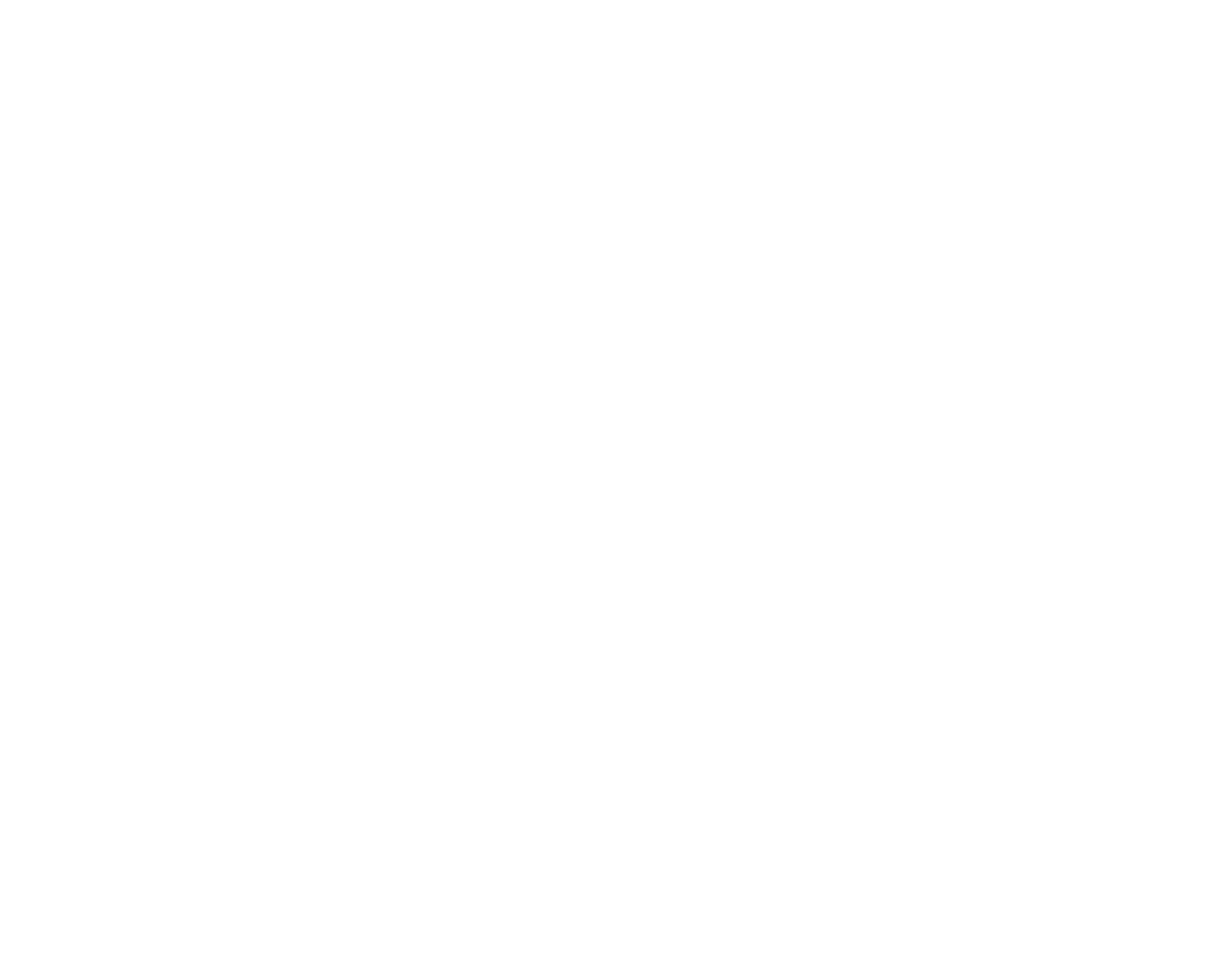
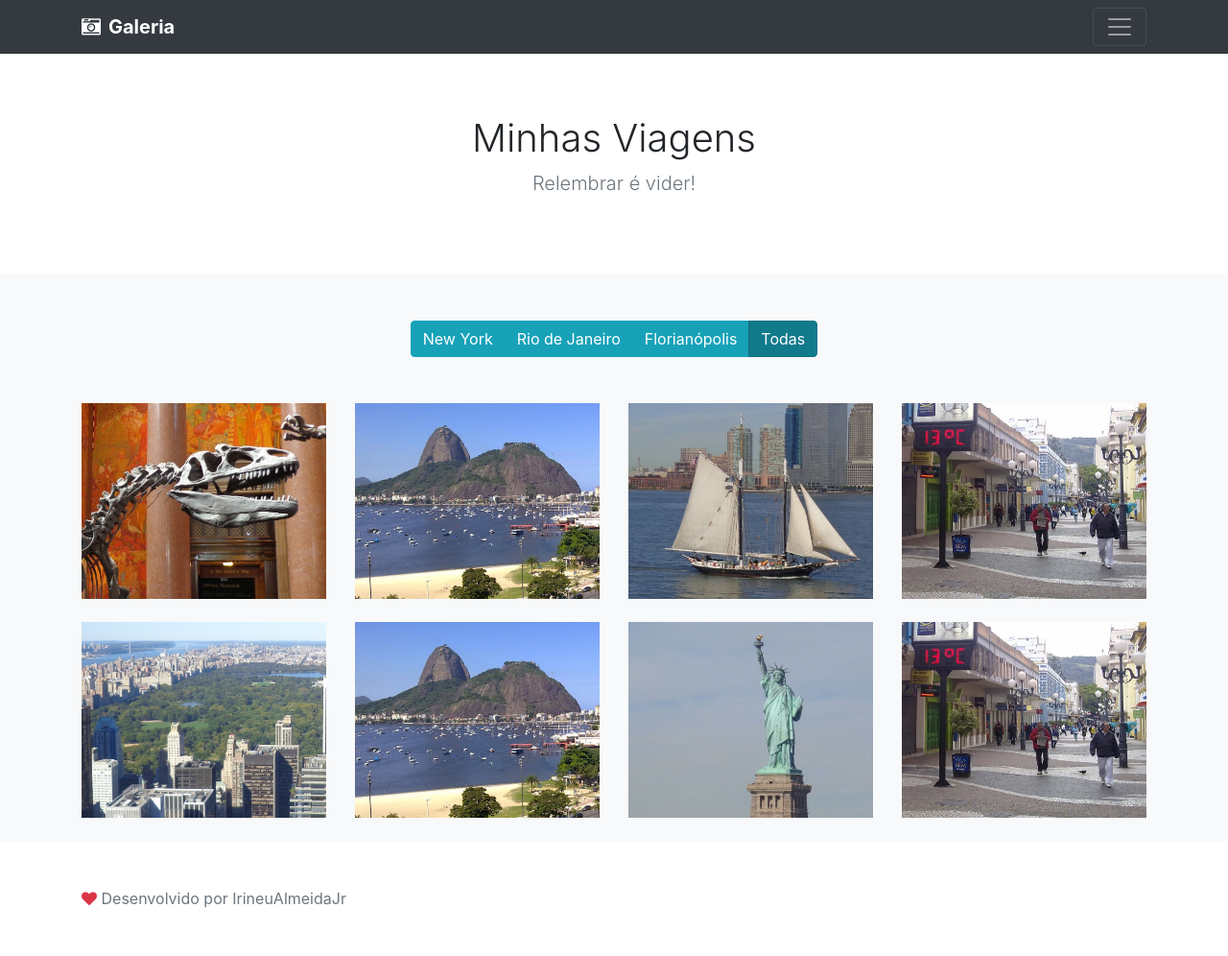
Before and after one commit to IrineuAlmeidaJr/projeto-galeria, a website built with webpack: page src/index.html in a window 1280 px wide. Shown: the whole page at 96% size. Before the commit the page ends 800 px from the top, so only its background shows below. Built offline with nearby package versions, Linux system fonts and the light colour scheme; files whose address does not match are found by name.

Commit message:
v0.1 - menu com filtro de imagens.

```diff
--- a/src/index.html
+++ b/src/index.html
@@ -10,7 +10,9 @@
 </head>
 
 <body>
-
+    <header wm-include="/pages/template/header.html"></header>
+    <main class="bg-light" wm-include="/pages/galery/galery.html"></main>
+    <footer class="footer" wm-include="/pages/template/footer.html"></footer>
     <script src="app.js"></script>
 </body>
 
--- /dev/null
+++ b/src/js/core/includes.js
@@ -0,0 +1,28 @@
+import $ from 'jquery'
+
+const loadHtmlSuccessCallback = []
+
+export function onLoadHtmlSuccess(callback) {
+    if(!loadHtmlSuccessCallback.includes(callback)) {
+        loadHtmlSuccessCallback.push(callback)
+    }
+}
+
+function loadIncludes(parent) {
+    if(!parent) parent = 'body'
+    $(parent).find('[wm-include]').each(function(i, e) {
+        const url = $(e).attr('wm-include')
+        $.ajax({
+            url,
+            success(data) {
+                $(e).html(data)
+                $(e).removeAttr('wm-include')
+
+                loadHtmlSuccessCallback.forEach(callback => callback(data))
+                loadIncludes(e)
+            }
+        })
+    })
+}
+
+loadIncludes()
--- /dev/null
+++ b/src/js/plugins/cityButtons.js
@@ -0,0 +1,48 @@
+import $ from 'jquery'
+
+import { onLoadHtmlSuccess } from '../core/includes'
+
+const duration =300
+
+function filterByCity(city) {
+    $('[wm-city]').each(function(i, e) {
+        const isTarget = $(this).attr('wm-city') === city || city === null
+        if(isTarget) {
+            $(this).parent().removeClass('d-none')
+            $(this).fadeIn(duration)
+        } else {
+            $(this).fadeOut(duration, () => {
+                $(this).parent().addClass('d-none')
+            })
+        }
+    })
+}
+
+$.fn.cityButtons = function () {
+    // Criando um plugin
+    const cities = new Set
+    $('[wm-city]').each(function(i, e) {
+        cities.add($(e).attr('wm-city'))
+    })
+
+    const btns = Array.from(cities).map(city => {
+        const btn = $('<button>').addClass(['btn', 'btn-info']).html(city)
+        btn.click(e => filterByCity(city))
+        return btn
+    })
+
+    const btnAll = $('<button>')
+        .addClass(['btn', 'btn-info', 'active']).html('Todas')
+    btnAll.click(e => filterByCity(null))
+    btns.push(btnAll)
+
+    const btnGroup = $('<div>').addClass(['btn-group'])
+    btnGroup.append(btns)
+
+    $(this).html(btnGroup)
+    return this
+}
+
+onLoadHtmlSuccess(() => {
+    $('[wm-city-buttons]').cityButtons()
+})
--- /dev/null
+++ b/src/pages/galery/galery.html
@@ -0,0 +1,39 @@
+<div wm-include="/pages/galery/galeryHeader.html"></div>
+<div class="container mt-5">
+    <div class="row justify-content-center pb-5">
+        <div wm-city-buttons></div>
+    </div>
+    <div class="row d-flex justify-content-center">
+        <div class="col-12 col-md-6 col-lg-3">
+            <img src="/imgs/ny1.png" alt="" class="img-fluid mb-4" wm-city="New York">
+        </div>
+
+        <div class="col-12 col-md-6 col-lg-3">
+            <img src="/imgs/rj1.png" alt="" class="img-fluid mb-4" wm-city="Rio de Janeiro">
+        </div>
+
+        <div class="col-12 col-md-6 col-lg-3">
+            <img src="/imgs/ny2.png" alt="" class="img-fluid mb-4" wm-city="New York">
+        </div>
+
+        <div class="col-12 col-md-6 col-lg-3">
+            <img src="/imgs/floripa1.png" alt="" class="img-fluid mb-4" wm-city="Florianópolis">
+        </div>
+
+        <div class="col-12 col-md-6 col-lg-3">
+            <img src="/imgs/ny3.png" alt="" class="img-fluid mb-4" wm-city="New York">
+        </div>
+
+        <div class="col-12 col-md-6 col-lg-3">
+            <img src="/imgs/rj1.png" alt="" class="img-fluid mb-4" wm-city="Rio de Janeiro">
+        </div>
+
+        <div class="col-12 col-md-6 col-lg-3">
+            <img src="/imgs/ny4.png" alt="" class="img-fluid mb-4" wm-city="New York">
+        </div>
+
+        <div class="col-12 col-md-6 col-lg-3">
+            <img src="/imgs/floripa1.png" alt="" class="img-fluid mb-4" wm-city="Florianópolis">
+        </div>
+    </div>
+</div>
--- /dev/null
+++ b/src/pages/galery/galeryHeader.html
@@ -0,0 +1,6 @@
+<section class="jumbotron text-center">
+    <div class="container">
+        <h1 class="jumbotron-heading">Minhas Viagens</h1>
+        <p class="lead text-muted">Relembrar é vider!</p>
+    </div>
+</section>
--- /dev/null
+++ b/src/pages/template/footer.html
@@ -0,0 +1,6 @@
+<div class="container">
+    <span class="text-muted">
+        <i class="fa fa-heart text-danger"></i>
+        Desenvolvido por IrineuAlmeidaJr
+    </span>
+</div>
--- /dev/null
+++ b/src/pages/template/header.html
@@ -0,0 +1,36 @@
+<div class="navbar navbar-dark bg-dark box-shadow">
+    <div class="container d-flex justify-content-between">
+        <a href="#" class="navbar-brand d-flex align-items-center">
+            <i class="fa fa-camera-retro"></i><strong class="pl-2">Galeria</strong>
+        </a>
+        <button class="navbar-toggler collapsed" data-toggle="collapse" data-target="#header">
+            <span class="navbar-toggler-icon"></span>
+        </button>
+    </div>
+</div>
+
+<div class="bg-dark collapse" id="header">
+    <div class="container">
+        <div class="row">
+            <div class="col-sm-8 col-md-7 py-4">
+                <h4 class="text-white">Sobre</h4>
+                <p class="text-muted">Escreva sobre você...</p>
+            </div>
+
+            <div class="col-sm-4 offset-md-1 py-4">
+                <h4 class="text-white">Contato</h4>
+                <ul class="list-unstyled">
+                    <li>
+                        <a href="#" class="text-white">Twitter</a>
+                    </li>
+                    <li>
+                        <a href="#" class="text-white">Facebook</a>
+                    </li>
+                    <li>
+                        <a href="mailto:irineu.almeida.jr@hotmail.com" class="text-white">Email</a>
+                    </li>
+                </ul>
+            </div>
+        </div>
+    </div>
+</div>
--- /dev/null
+++ b/src/scss/custom.scss
@@ -0,0 +1,12 @@
+.jumbotron {
+    background-color: #fff;
+    margin: 0;
+}
+
+.jumbotron .jumbotron-heading {
+    font-weight: 300;
+}
+
+footer {
+    padding: 3rem 0;
+}
--- /dev/null
+++ b/src/scss/index.scss
@@ -0,0 +1,6 @@
+@import "~bootstrap/scss/bootstrap";
+
+$fa-font-path: "~font-awesome/fonts";
+@import "~font-awesome/scss/font-awesome";
+
+@import "custom";
```
Also changed, not shown: src/index.js (+10 -0 lines), 2 other files.
